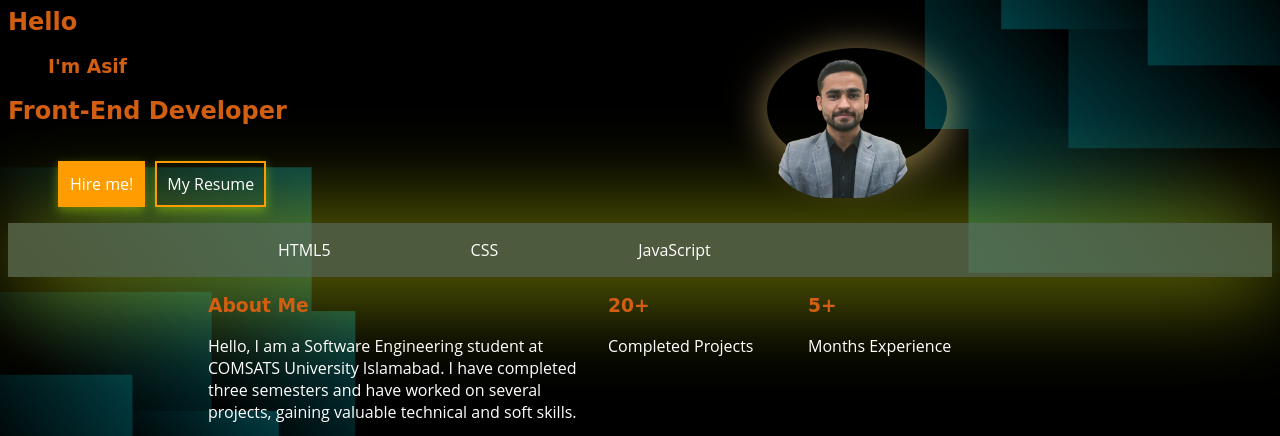
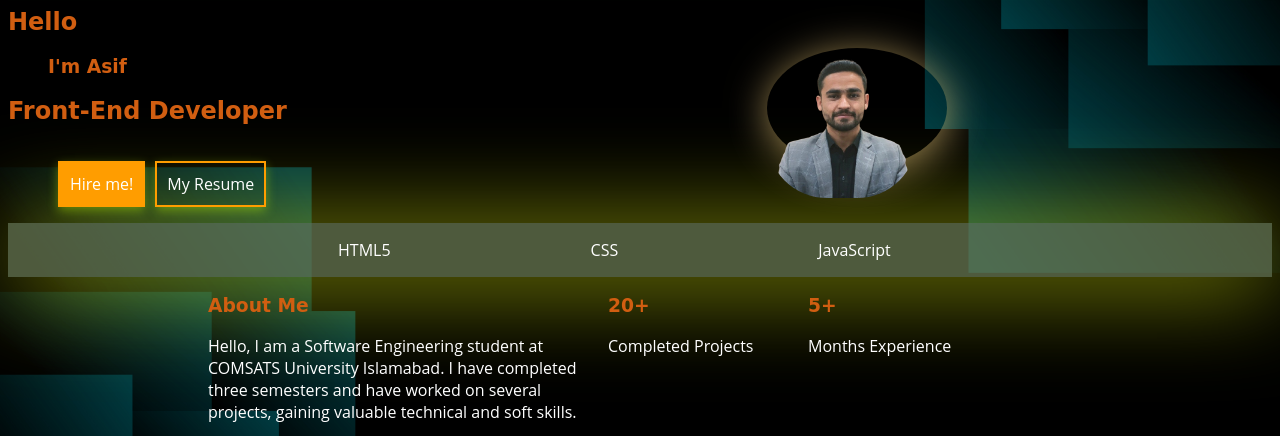
Before and after one commit to asifrhaman/my-portfolio, a plain HTML site: page index.html in a window 1280 px wide. Shown: the part 75-511 px from the top of the page. Drawn offline with Linux system fonts and the light colour scheme.

Commit message:
Add files via upload

```diff
--- a/Portfolio.css
+++ b/Portfolio.css
@@ -113,7 +113,7 @@ a{
   box-shadow: 5px 5px 100px rgba(239, 255, 14, 0.7);
 }
 #showSkill p{
-  padding-left: 140px;
+  padding-left: 200px;
 }
 /* =================================== About Me ================================================ */
 #aboutMe{
```
